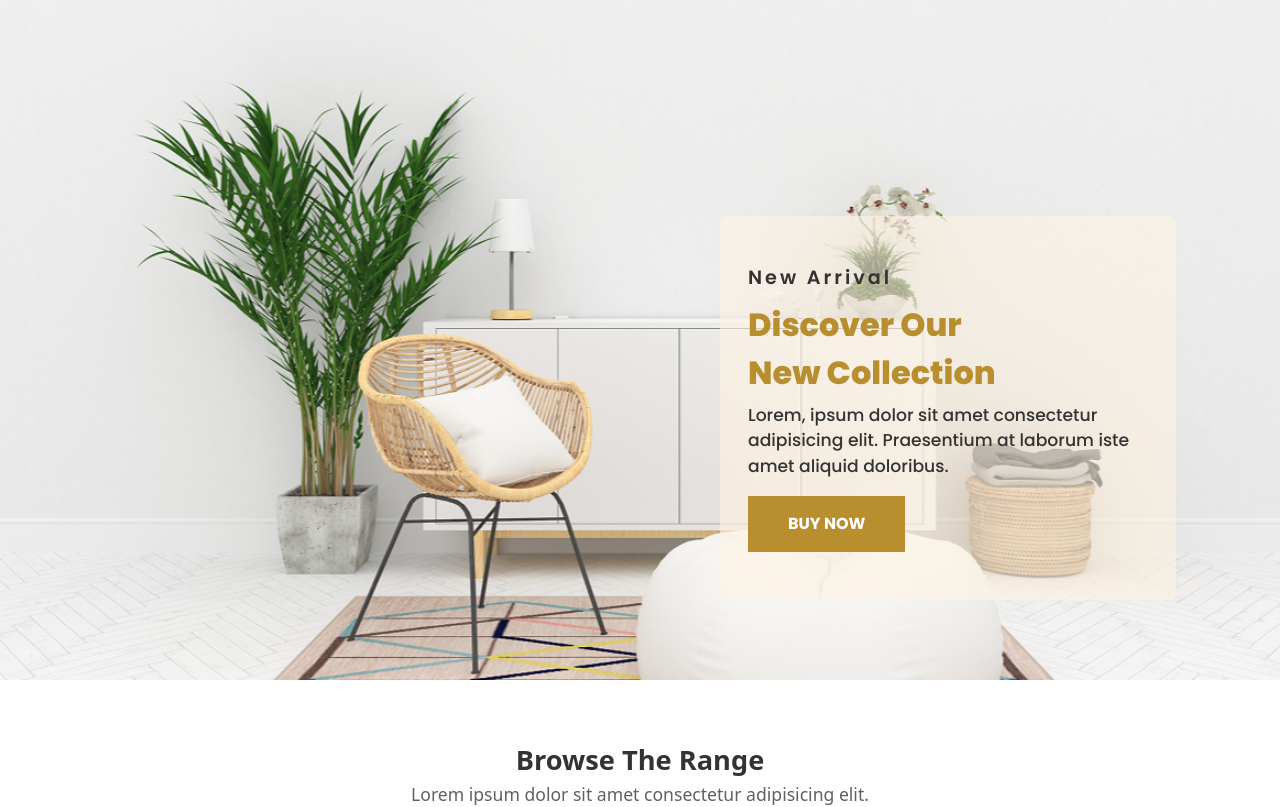
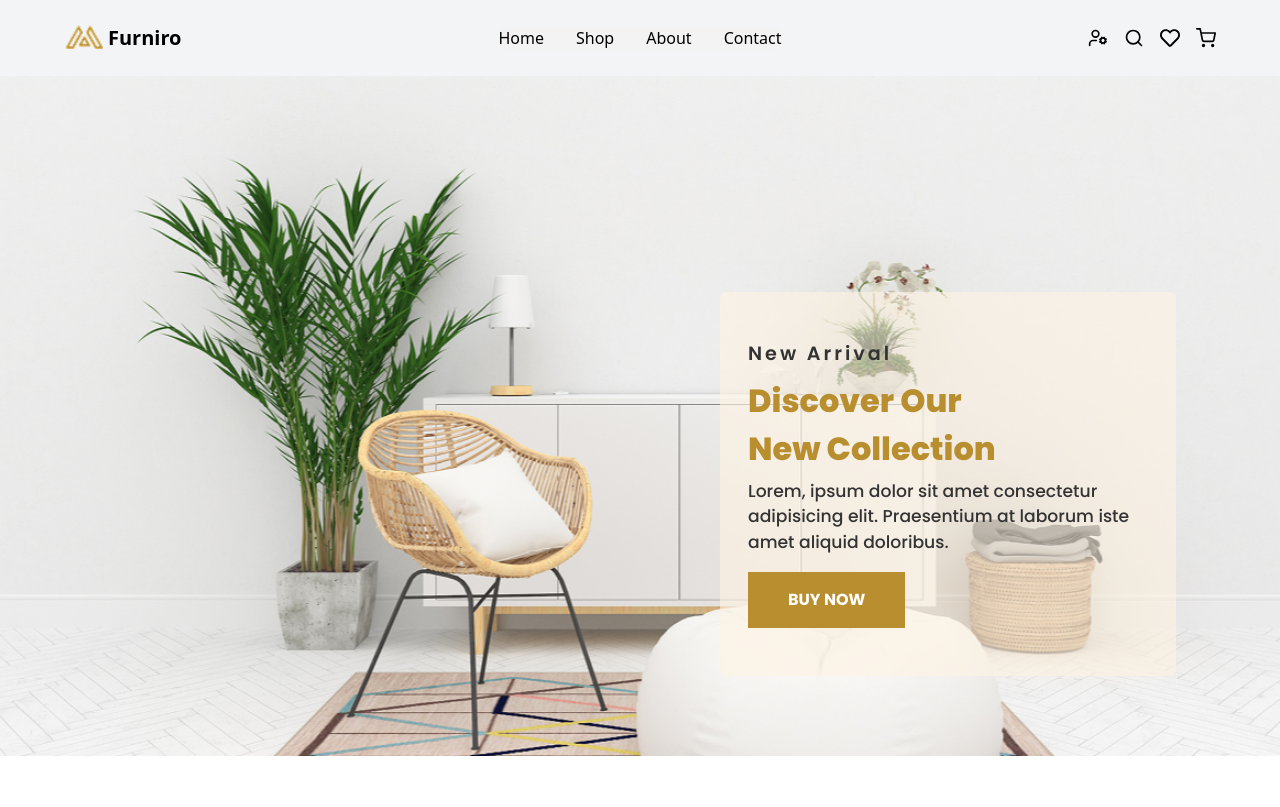
Before and after one commit to Zakkurozu/furniro-frontend, a React (Vite) app: page / in a window 1280 px wide. Shown: the top 807 px of the page. Built offline with nearby package versions, Linux system fonts and the light colour scheme.

Commit message:
Navbar add

```diff
--- a/src/App.jsx
+++ b/src/App.jsx
@@ -1,5 +1,5 @@
 import "./App.css";
-// import Navbar from "./layouts/Navbar";
+import Navbar from "./layouts/Navbar";
 import Home from "./pages/Home";
 import { Route, Routes } from "react-router-dom";
 import Shop from "./pages/Shop";
@@ -10,7 +10,7 @@ import Footer from "./layouts/Footer";
 function App() {
   return (
     <>
-      {/* <Navbar /> */}
+      <Navbar />
       <Routes>
         <Route path="/" element={<Home />} />
         <Route path="/Shop" element={<Shop />} />
--- a/src/layouts/Navbar.jsx
+++ b/src/layouts/Navbar.jsx
@@ -1,10 +1,117 @@
+import { useEffect, useRef, useState } from "react";
+import { FaRegHeart } from "react-icons/fa";
+import { FiSearch, FiShoppingCart } from "react-icons/fi";
+import { LuUserCog } from "react-icons/lu";
+import { Link, useNavigate } from "react-router-dom";
+
 const Navbar = () => {
+  const navigate = useNavigate();
+  const [isOpen, setIsOpen] = useState(false);
+  const menuRef = useRef(null);
+  const buttonRef = useRef(null);
+
+  const handleOpen = () => {
+    setIsOpen((prev) => !prev);
+  };
+
+  useEffect(() => {
+    const handleClickOutside = (event) => {
+      if (
+        menuRef.current &&
+        !menuRef.current.contains(event.target) &&
+        buttonRef.current &&
+        !buttonRef.current.contains(event.target)
+      ) {
+        setIsOpen(false);
+      }
+    };
+    if (isOpen) {
+      document.addEventListener("click", handleClickOutside);
+    }
+    return () => {
+      document.removeEventListener("click", handleClickOutside);
+    };
+  }, [isOpen]);
+
   return (
     <>
-      <div className="w-full flex justify-between items-center px-5 py-4 bg-slate-400">
-        <div>kiri</div>
-        <div>tengah</div>
-        <div>kanan</div>
+      <div className=" px-5 py-3 bg-terang">
+        <div className="container w-full flex justify-between items-center relative">
+          <div onClick={() => navigate("/")} className="flex gap-1 items-start">
+            <img src="/logo.png" alt="" className="w-8 md:w-10" />
+            <h1 className="font-bold text-lg md:text-xl cursor-pointer">
+              Furniro
+            </h1>
+          </div>
+          <div
+            ref={menuRef}
+            className={`items-center gap-8 py-8 space-y-4 absolute w-[100%] overflow-hidden rounded-md bg-[#f4f4f4c2]
+              translate-x-1/2 right-1/2 translate-y-[100%] -bottom-5 z-10
+              transition-transform origin-top duration-300 ease-in-out
+              ${isOpen ? "scale-y-100" : "scale-y-0"}
+              md:translate-y-0 md:bottom-auto md:flex md:w-auto md:scale-y-100 md:space-y-0 md:py-0`}
+          >
+            <div>
+              <Link
+                onClick={() => setIsOpen(false)}
+                to="/"
+                className="flex w-full justify-center font-medium"
+              >
+                Home
+              </Link>
+            </div>
+            <div>
+              <Link
+                onClick={() => setIsOpen(false)}
+                to="/shop"
+                className="flex w-full justify-center font-medium"
+              >
+                Shop
+              </Link>
+            </div>
+            <div>
+              <Link
+                onClick={() => setIsOpen(false)}
+                to="/about"
+                className="flex w-full justify-center font-medium"
+              >
+                About
+              </Link>
+            </div>
+            <div>
+              <Link
+                onClick={() => setIsOpen(false)}
+                to="/contact"
+                className="flex w-full justify-center font-medium"
+              >
+                Contact
+              </Link>
+            </div>
+          </div>
+          <div className="flex gap-4 items-center">
+            <button className="text-lg md:text-xl">
+              <LuUserCog />{" "}
+            </button>
+            <button className="text-lg md:text-xl">
+              <FiSearch />{" "}
+            </button>
+            <button className="text-lg md:text-xl">
+              <FaRegHeart />{" "}
+            </button>
+            <button className="text-lg md:text-xl">
+              <FiShoppingCart />{" "}
+            </button>
+            <button
+              ref={buttonRef}
+              onClick={handleOpen}
+              className="flex flex-col gap-y-1 md:hidden"
+            >
+              <span className="w-[20px] h-[2px] bg-black"></span>
+              <span className="w-[20px] h-[2px] bg-black"></span>
+              <span className="w-[20px] h-[2px] bg-black"></span>
+            </button>
+          </div>
+        </div>
       </div>
     </>
   );
```
